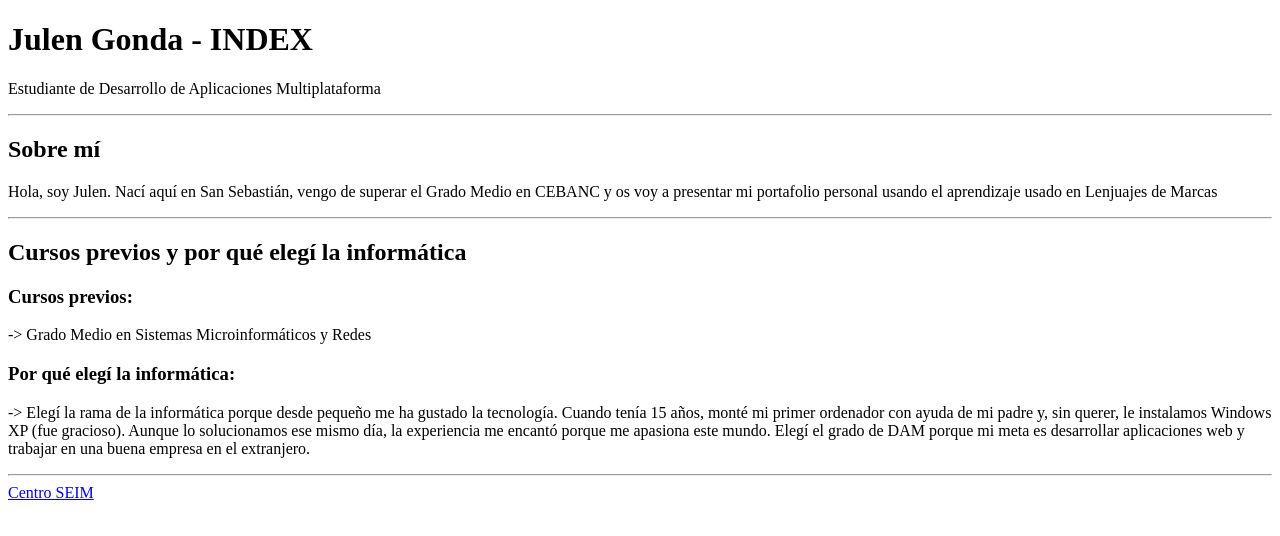
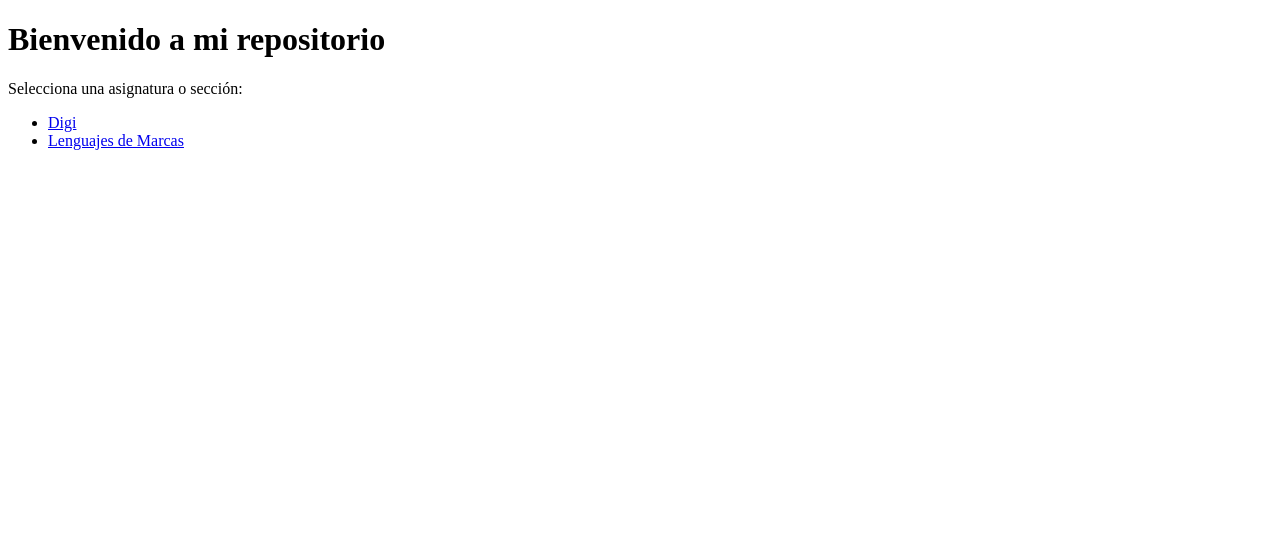
Before and after one commit to JulenGonda/julengonda, a plain HTML site: page index.html in a window 1280 px wide. Drawn offline with Linux system fonts and the light colour scheme.

Commit message:
Update index.html title and content structure

```diff
--- a/index.html
+++ b/index.html
@@ -2,28 +2,16 @@
 <html lang="es">
 <head>
     <meta charset="UTF-8">
-    <title>Porfolio de Julen Gonda - Index</title>
+    <meta name="viewport" content="width=device-width, initial-scale=1.0">
+    <title>Panel Principal</title>
 </head>
 <body>
-<header>
-    <h1>Julen Gonda - INDEX</h1>
-    <p>Estudiante de Desarrollo de Aplicaciones Multiplataforma</p>
-    <hr>
-</header>
+    <h1>Bienvenido a mi repositorio</h1>
+    <p>Selecciona una asignatura o sección:</p>
 
-    <h2>Sobre mí</h2>
-    <p>Hola, soy Julen. Nací aquí en San Sebastián, vengo de superar el Grado Medio en CEBANC y os voy a presentar mi portafolio personal usando el aprendizaje usado en Lenjuajes de Marcas</p>
-<hr>
-    <h2>Cursos previos y por qué elegí la informática</h2>
-
-    <h3>Cursos previos:</h3>
-    <p>-> Grado Medio en Sistemas Microinformáticos y Redes</p>
-
-    <h3>Por qué elegí la informática:</h3>
-    <p>-> Elegí la rama de la informática porque desde pequeño me ha gustado la tecnología. Cuando tenía 15 años, monté mi primer ordenador con ayuda de mi padre y, sin querer, le instalamos Windows XP (fue gracioso). Aunque lo solucionamos ese mismo día, la experiencia me encantó porque me apasiona este mundo. Elegí el grado de DAM porque mi meta es desarrollar aplicaciones web y trabajar en una buena empresa en el extranjero.</p>
-<hr>
-<header>
-    <a href="https://centroseim.com/"> Centro SEIM</a>
-</header>
+    <ul>
+        <li><a href="digi/index.html">Digi</a></li>
+        <li><a href="lenguaje-marcas/index.html">Lenguajes de Marcas</a></li>
+    </ul>
 </body>
 </html>
```
